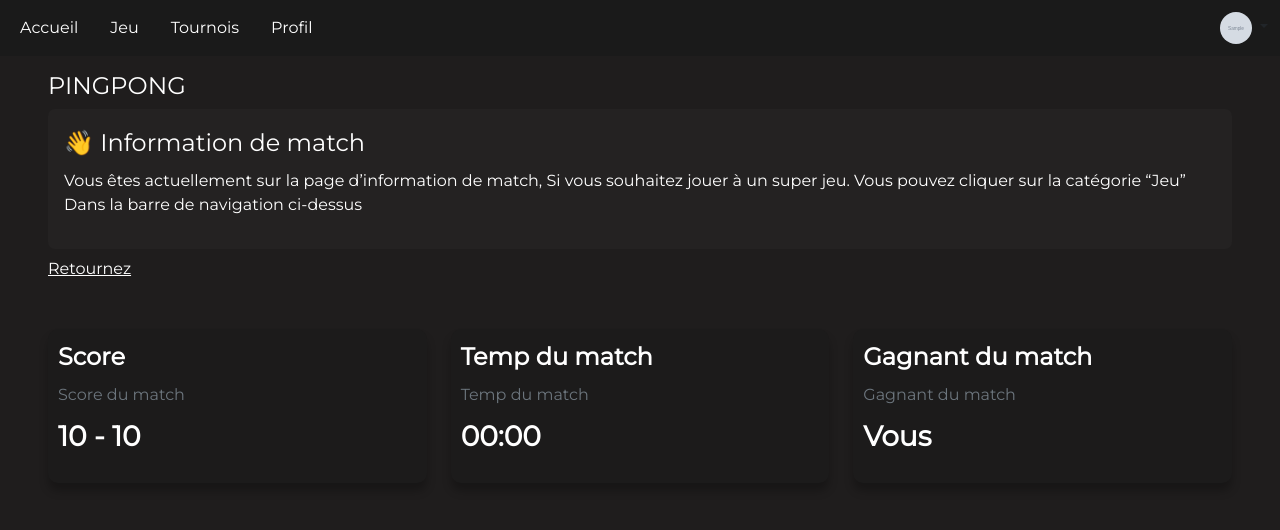
After one commit to Ybellocq/Transcendence, a Django app: page /match_infos/1/ in a window 1280 px wide. The commit adds this page. Shown: the top 530 px of the page. Run offline with Django 4.2, Linux system fonts and the light colour scheme; a user stored in the database is signed in; tables that the repository leaves empty hold one stand-in row (values such as "Sample post"); grey boxes marked "Sample" are stand-in pictures; parts of the project's set-up code (start-up, migrations or seed data) failed here and were passed over; some libraries are stand-ins or nearby versions.

Commit message:
Final push

```diff
--- a/app/ft_transcendence/urls.py
+++ b/app/ft_transcendence/urls.py
@@ -33,6 +33,7 @@ urlpatterns = [
     path('register/', views.register, name='register'), # Register page localhost:8000/register
     path('welcome/', views.welcome, name='welcome'), # Welcome page localhost:8000/welcome
     path('profile/', views.profile, name='profile'), # Profile page localhost:8000/profile
+    path('match_infos/<int:match_id>/', views.match_infos, name='match_infos'), # Match infos page localhost:8000/match_infos
     path('friends/', views.friends, name='friends'), # Friends page localhost:8000/friends
     path('gamepage/', views.gamepage, name='gamepage'), # Game page localhost:8000/gamepage
     path('settings/', views.settings, name='settings'), # Settings page localhost:8000/settings
--- a/app/singlepage/models.py
+++ b/app/singlepage/models.py
@@ -87,6 +87,9 @@ class Game(models.Model):
     player_uid = models.ForeignKey(User, on_delete=models.CASCADE, related_name='player', null=True)
     local = models.BooleanField(default=False)
     tournament = models.BooleanField(default=False)
+    score_player1 = models.IntegerField(default=0)
+    score_player2 = models.IntegerField(default=0)
+    time = models.IntegerField(default=0)
     ended = models.BooleanField(default=False)
     winner_uid = models.ForeignKey(User, on_delete=models.CASCADE, related_name='winner', null=True)
     created_at = models.DateTimeField(auto_now_add=True)
--- a/app/singlepage/views.py
+++ b/app/singlepage/views.py
@@ -145,18 +145,31 @@ def profile(request):
     win_matches = matches.filter(winner_uid=request.user.id)
     lose_matches = matches.exclude(winner_uid=request.user.id)
 
-    matches_with_date = [(match, timezone.localtime(match.created_at)) for match in matches]
+    data = {
+        'win_matches': win_matches.count(),
+        'lose_matches': lose_matches.count()
+    }
+    return render(request, 'profile.html', {'total_matches': total_matches, 'win': win, 'lose': lose, 'data': data, 'matches': matches})
 
-    # Tri de la liste par date de création
-    matches_with_date.sort(key=lambda x: x[1])
+# View Match Infos page : localhost:8000/match_infos/
+# This view displays the match infos page of the application
+# It displays the match infos page with the user's profile picture, username, and a game
 
-    data = {
-        'matches_with_date': matches_with_date,  # Liste de tuples (match, created_at)
-        'win_matches': win_matches.count(),
-        'lose_matches': lose_matches.count(),
-    }
-    return render(request, 'profile.html', {'total_matches': total_matches, 'win': win, 'lose': lose, 'data': data})
-
+@login_required
+def match_infos(request, match_id):
+    match = Game.objects.get(id=match_id)
+    match.score = Game.objects.get(id=match_id).score_player1
+    match.score_player2 = Game.objects.get(id=match_id).score_player2
+    match.winner = Game.objects.get(id=match_id).winner_uid
+    if match.winner == request.user:
+        match.winner = 'Vous'
+    else:
+        match.winner = 'Adversaire'
+    match.time = Game.objects.get(id=match_id).time
+    # Convert the time miliseconds to seconds
+    match.time = match.time / 1000
+    match.time = time.strftime('%M:%S', time.gmtime(match.time))
+    return render(request, 'match_infos.html', {'match': match})
 
 # Tournament page : localhost:8000/tournament/
 # This view displays the tournament page of the application
@@ -331,11 +344,19 @@ def update_score(request):
         user.in_game = False
         user.save()
 
-        winner_uid = json.load(request)['winner_uid']
+        data = json.load(request)
+
+        winner_uid = data['winner_uid']
+        score_player1 = 5
+        score_player2 = data['score']
+        time = data['time']
         game = Game.objects.last()
         if game is not None:
             game.ended = True
             game.winner_uid_id = winner_uid
+            game.score_player1 = score_player1
+            game.score_player2 = score_player2
+            game.time = time
             game.save()
         return JsonResponse({'success': True})
     else:
@@ -354,8 +375,15 @@ def update_loss(request):
         user.save()
 
         game = Game.objects.last()
+        data = json.load(request)
+        score_player1 = data['score']
+        time = data['time']
+        score_player2 = 5
         if game is not None:
             game.ended = True
+            game.score_player1 = score_player1
+            game.score_player2 = score_player2
+            game.time = time
             game.save()
         return JsonResponse({'success': True})
     else:
--- a/app/static/js/ia.js
+++ b/app/static/js/ia.js
@@ -10,6 +10,7 @@ const initialBallSpeed = 4;
 const maxBallSpeed = 6;
 const keyState = {};
 
+var TimeStart = Date.now();
 
 let player1Score = 0;
 let computerScore = 0;
@@ -308,6 +309,9 @@ function gameLoop() {
     if (location.pathname != '/ia/') {
         return ;
     }
+    if (TimeStart == null) {
+        TimeStart = Date.now();
+    }
     aiLogic();
     draw();
     handleKeyPress();
@@ -348,6 +352,7 @@ function predictY(ball) {
 }
 
 function endGame() {
+    var TimeEnd = Date.now() - TimeStart;
     if (player1Score === 5) {
         fetch(updateScoreUrl, {
             method: 'POST',
@@ -356,7 +361,9 @@ function endGame() {
                 'Content-Type': 'application/json'
             },
             body: JSON.stringify({
-                'winner_uid': userId
+                'winner_uid': userId,
+                'score': player2Score,
+                'time': TimeEnd
             })
         }).then(response => {
             if (response.ok) {
@@ -380,7 +387,9 @@ function endGame() {
                 'Content-Type': 'application/json'
             },
             body: JSON.stringify({
-                'winner_uid': '0'
+                'winner_uid': '0',
+                'score': player1Score,
+                'time': TimeEnd
             })
         }).then(response => {
             if (response.ok) {
--- a/app/static/js/pong.js
+++ b/app/static/js/pong.js
@@ -10,6 +10,7 @@ const initialBallSpeed = 3; // Update speed when in pc screen
 const maxBallSpeed = 10;
 const keyState = {};
 
+var TimeStart = null;
 
 let player1Score = 0;
 let player2Score = 0;
@@ -239,6 +240,9 @@ function gameLoop() {
     if (location.pathname != '/game/') {
         return ;
     }
+    if (TimeStart == null) {
+        TimeStart = Date.now();
+    }
     update();
     draw();
     handleKeyPress()
@@ -250,6 +254,8 @@ function gameLoop() {
 }
 
 function endGame() {
+    var TimeEnd = Date.now() - TimeStart;
+    console.log(TimeEnd);
     if (player1Score === 5) {
         fetch(updateScoreUrl, {
             method: 'POST',
@@ -258,7 +264,9 @@ function endGame() {
                 'Content-Type': 'application/json'
             },
             body: JSON.stringify({
-                'winner_uid': userId
+                'winner_uid': userId,
+                'score': player2Score,
+                'time': TimeEnd
             })
         }).then(response => {
             if (response.ok) {
@@ -282,7 +290,9 @@ function endGame() {
                 'Content-Type': 'application/json'
             },
             body: JSON.stringify({
-                'winner_uid': '0'
+                'winner_uid': '0',
+                'score': player1Score,
+                'time': TimeEnd
             })
         }).then(response => {
             if (response.ok) {
--- a/app/templates/index.html
+++ b/app/templates/index.html
@@ -19,7 +19,7 @@
             </div>
             <h6 class="text-center text-danger mb-3">{{ message }}</h6>
             <button type="submit" class="btn btn-primary custom-btn custom-btn-width">Connexion</button>
-            <h6 class="text-center mt-3 text-white">Pas encore inscrit ? <a href="{% url 'register' %}" class="text-decoration-none">Ici</a></h6>
+            <h6 class="text-center mt-3 text-white redir">Pas encore inscrit ? <a href="{% url 'register' %}" class="text-decoration-none">Ici</a></h6>
         </form>
     </div>
 </div>
--- /dev/null
+++ b/app/templates/match_infos.html
@@ -0,0 +1,54 @@
+{% extends 'base/navbar.html' %}
+{%block content%}
+    <div class="mx-5 mt-3">
+    <h4 class="text-white">PINGPONG</h4>
+    <div class="information-container p-3 mt-2 text-white">
+        <p class="fw-lighter fs-4 mb-2">👋 Information de match</span></p>
+        <p class="fw-medium fs-6">Vous êtes actuellement sur la page d’information de match, Si vous souhaitez jouer à un super jeu. Vous pouvez cliquer sur la catégorie “Jeu” Dans la barre de navigation ci-dessus</p>
+    </div>
+
+    <div class="mt-2">
+        <a class="text-white redir" href="{% url 'profile' %}">Retournez</a>
+    </div>
+
+
+    <div class="row mt-5 text-left fs-5 fw-medium">
+        <div class="col-12 col-md-4">
+            <div class="info-box mb-5">
+                <div class="mb-3">
+                    <p class="form-label text-white fw-bold fs-4">Score</p>
+                    <p class="form-label text-secondary fw-lighter fs-6">Score du match</p>
+                    <div class="mb-2">
+                        <p class="text-white fs-3 fw-bold">{{ match.score }} - {{ match.score_player2 }}</p>
+                    </div>
+                </div>
+            </div>
+        </div>
+
+        <div class="col-12 col-md-4">
+            <div class="info-box mb-5">
+                <div class="mb-3">
+                    <p class="form-label text-white fw-bold fs-4">Temp du match</p>
+                    <p class="form-label text-secondary fw-lighter fs-6">Temp du match</p>
+                    <div class="mb-2">
+                        <p class="text-white fs-3 fw-bold">{{ match.time }}</p>
+                    </div>
+                </div>
+            </div>
+        </div>
+
+        <div class="col-12 col-md-4">
+            <div class="info-box mb-5">
+                <div class="mb-3">
+                    <p class="form-label text-white fw-bold fs-4">Gagnant du match</p>
+                    <p class="form-label text-secondary fw-lighter fs-6">Gagnant du match</p>
+                    <div class="mb-2">
+                        <p class="text-white fs-3 fw-bold">{{ match.winner }}</p>
+                    </div>
+                </div>
+            </div>
+        </div>
+
+    </div>
+
+{%endblock content%}
--- a/app/templates/tournament_match.html
+++ b/app/templates/tournament_match.html
@@ -7,7 +7,7 @@
         </div>
 
         <div class="mx-5">
-            <a class="text-white" href="{% url 'tournaments_overview' %}">Retournez</a>
+            <a class="text-white redir" href="{% url 'tournaments_overview' %}">Retournez</a>
         </div>
 
         <div class="d-flex justify-content-center">
--- a/app/templates/tournaments_overview.html
+++ b/app/templates/tournaments_overview.html
@@ -69,7 +69,7 @@
                 </div>
                 {% if tournaments.state is False %}
                 <div class="d-flex justify-content-center mt-3">
-                    <a class="btn btn-success btn-custom" href="{% url 'tournament_match' %}">Lancer le prochain round</a>
+                    <a class="btn btn-success btn-custom redir" href="{% url 'tournament_match' %}">Lancer le prochain round</a>
                 </div>
                 {% else %}
                     <p class="text-white text-center mt-5">Le tournois est terminé</p>
```
Also changed, not shown: app/templates/profile.html (+11 -8 lines), app/singlepage/migrations/0011_game_score_player1_game_score_player2.py (added), app/singlepage/migrations/0012_game_time.py (added), configuration/grafana/grafana.db, 1 other file.
